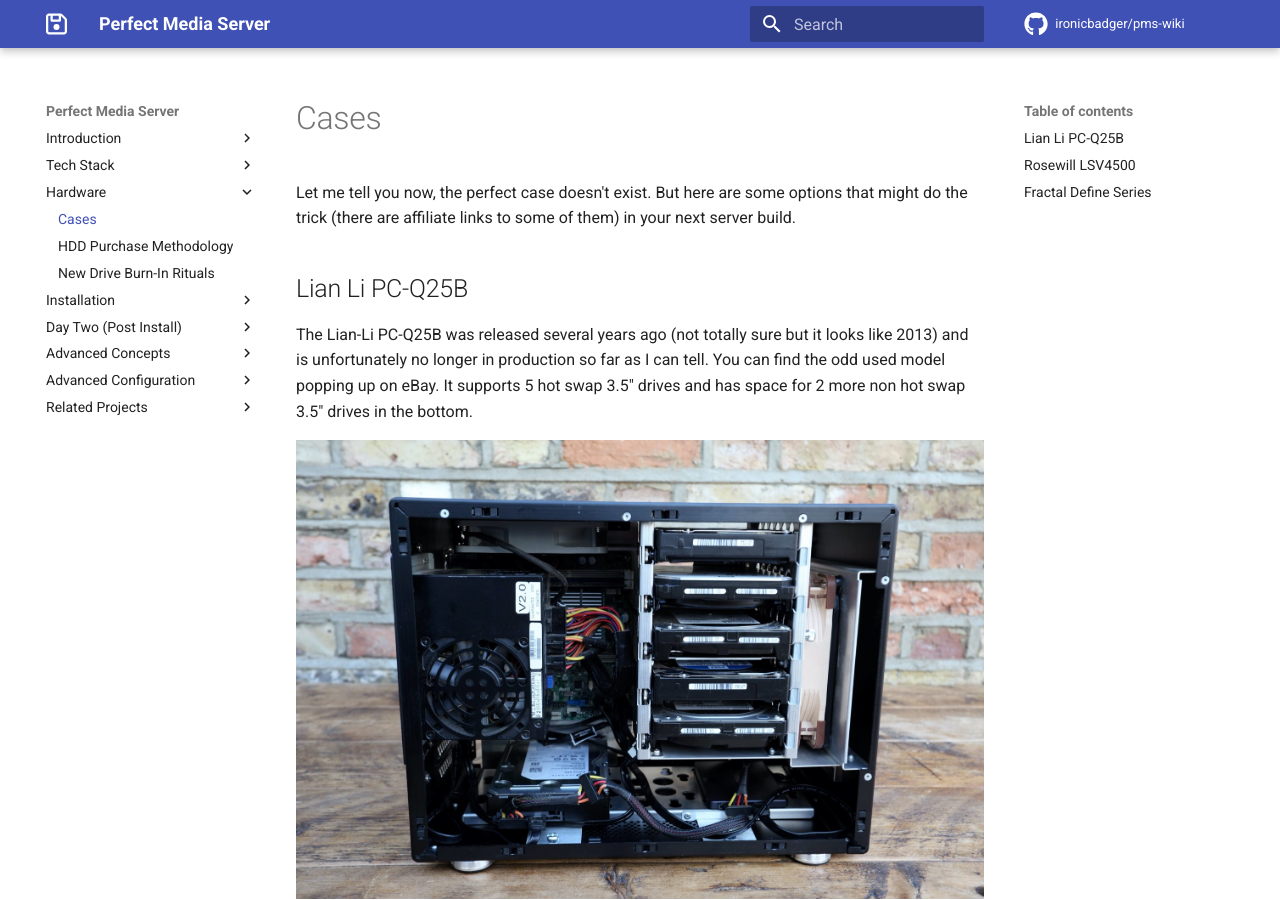
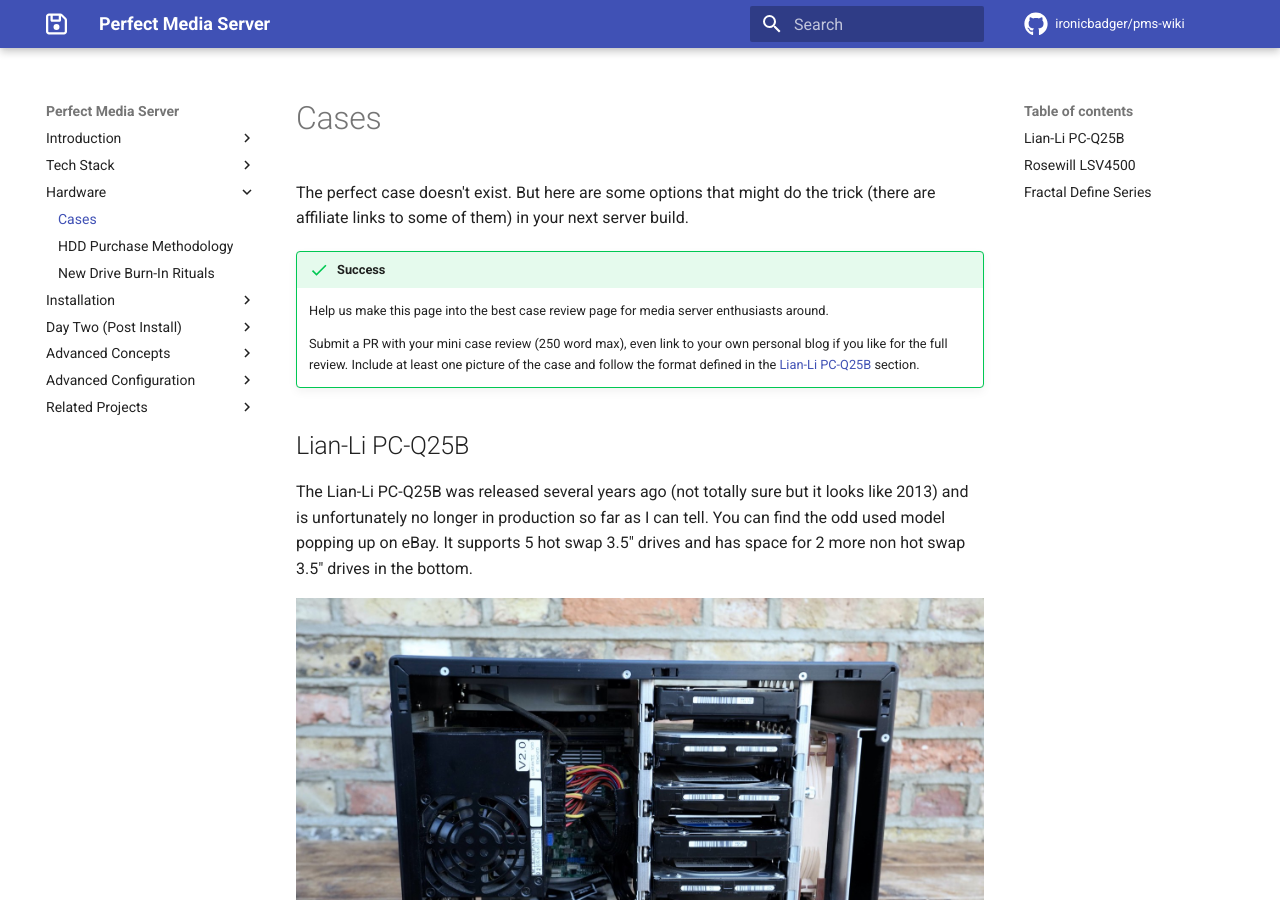
Before and after one commit to ironicbadger/pms-wiki, an MkDocs documentation site: the page built from docs/hardware/cases.md, in a window 1280 px wide and 900 px high. Built offline with MkDocs 1.6.1 and Material for MkDocs 9.7.7, drawn with Linux system fonts in a browser that asks for light colours; some web fonts are replaced; comment, search, counter and statistics services are not loaded.

Commit message:
added WIP banner

```diff
--- a/docs/hardware/cases.md
+++ b/docs/hardware/cases.md
@@ -1,8 +1,13 @@
 # Cases
 
-Let me tell you now, the perfect case doesn't exist. But here are some options that might do the trick (there are affiliate links to some of them) in your next server build.
+The perfect case doesn't exist. But here are some options that might do the trick (there are affiliate links to some of them) in your next server build.
 
-## Lian Li PC-Q25B
+!!! success
+    Help us make this page into the best case review page for media server enthusiasts around.
+
+    Submit a PR with your mini case review (250 word max), even link to your own personal blog if you like for the full review. Include at least one picture of the case and follow the format defined in the [Lian-Li PC-Q25B](#lian-li-pc-q25b) section.
+
+## Lian-Li PC-Q25B
 
 The Lian-Li PC-Q25B was released several years ago (not totally sure but it looks like 2013) and is unfortunately no longer in production so far as I can tell. You can find the odd used model popping up on eBay. It supports 5 hot swap 3.5" drives and has space for 2 more non hot swap 3.5" drives in the bottom.
 
```
